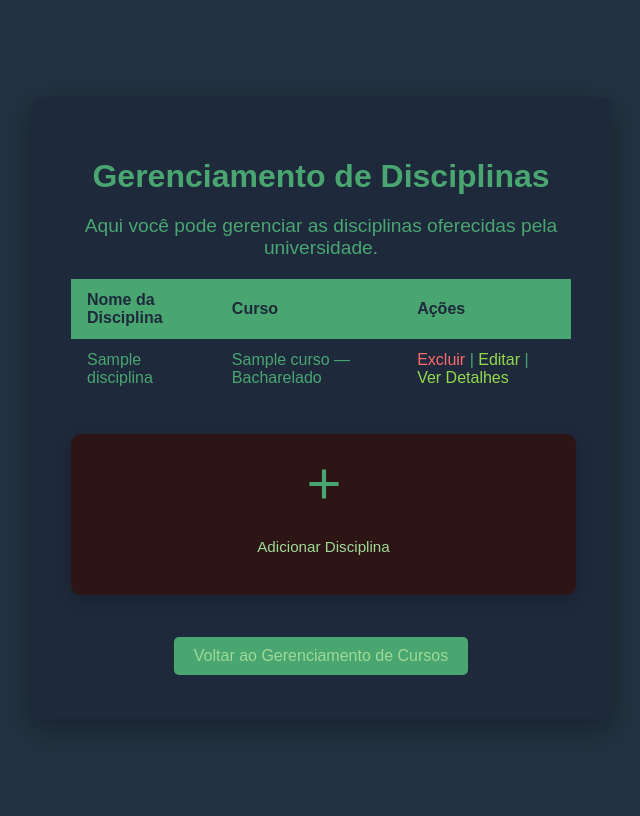
After one commit to Eduardo499/Sistema-Universitario, a Django app: page /cursos/cursos/disciplinas/ in a window 1280 px wide. The commit adds this page. Shown: the whole page, without its empty margins (319-959 px from the left). Run offline with Django 5.2, Linux system fonts and the light colour scheme; tables that the repository leaves empty hold one stand-in row (values such as "Sample post").

Commit message:
Gerenciar disciplinas adicionado

```diff
--- a/cursos/models.py
+++ b/cursos/models.py
@@ -17,3 +17,13 @@ class Curso(models.Model):
 
     def __str__(self):
         return self.nome
+
+class Disciplina(models.Model):
+    nome = models.CharField(max_length=100)
+    curso = models.ForeignKey(Curso, on_delete=models.CASCADE)
+
+    class Meta:
+        unique_together = ('nome', 'curso')
+
+    def __str__(self):
+        return self.nome
--- a/cursos/templates/cursos/cursos_home.html
+++ b/cursos/templates/cursos/cursos_home.html
@@ -20,7 +20,7 @@
                     <p>Gerenciar Cursos</p>
                 </div>
             </a>
-            <a href="">
+            <a href="{% url 'cursos:gerenciar_disciplinas' %}">
                 <div class="admin-card">
                     <img src="{% static 'core/icons/manage-discipline.svg' %}" alt="Gerenciar Disciplinas" class="admin-image">
                     <p>Gerenciar Disciplinas</p>
--- a/cursos/templates/cursos/gerenciar_cursos.html
+++ b/cursos/templates/cursos/gerenciar_cursos.html
@@ -33,7 +33,9 @@
                                 {% csrf_token %}
                                 <button type="submit" class="btn-link">Excluir</button>
                             </form>
+                            |
                             <a href="{% url 'cursos:editar_curso' curso.id %}">Editar</a>
+                            |
                             <a href="{% url 'cursos:info_curso' curso.id %}">Informações</a>
                         </td>
                     </tr>
--- /dev/null
+++ b/cursos/templates/cursos/gerenciar_disciplinas.html
@@ -0,0 +1,63 @@
+{% load static %}
+
+<!DOCTYPE html>
+<html lang="pt-br">
+<head>
+    <meta charset="UTF-8">
+    <meta name="viewport" content="width=device-width, initial-scale=1.0">
+    <title>Sistema Universitário</title>
+    <link rel="stylesheet" href="{% static 'core/style.css' %}">
+</head>
+<body>
+    <div class="admin-container">
+        <h1>Gerenciamento de Disciplinas</h1>
+        <p class="admin-subtitle">Aqui você pode gerenciar as disciplinas oferecidas pela universidade.</p>
+
+        <table>
+            <thead>
+                <tr>
+                    <th>Nome da Disciplina</th>
+                    <th>Curso</th>
+                    <th>Ações</th>
+                </tr>
+            </thead>
+            <tbody>
+                {% for disciplina in disciplinas %}
+                    <tr>
+                        <td>{{ disciplina.nome }}</td>
+                        <td>{{ disciplina.curso.nome }} — {{ disciplina.curso.get_grau_display }}</td>
+                        <td>
+                            <form method="post" action="{% url 'cursos:excluir_disciplina' disciplina.id %}" style="display:inline;">
+                                {% csrf_token %}
+                                <button type="submit" class="btn-link">Excluir</button>
+                            </form> |
+                            <a href="{% url 'cursos:editar_disciplina' disciplina.id %}">Editar</a>
+                            |
+                            <a href="{% url 'cursos:info_disciplina' disciplina.id %}">Ver Detalhes</a>
+                        </td>
+                    </tr>
+                {% empty %}
+                    <tr>
+                        <td colspan="3">Nenhuma disciplina cadastrada.</td>
+                    </tr>
+                {% endfor %}
+            </tbody>
+        </table>
+
+        <div class="admin-grid">
+
+            <a href="{% url 'cursos:adicionar_disciplina' %}">
+                <div class="add-card">
+                    <img src="{% static 'core/icons/add.svg' %}" alt="Adicionar Disciplina" class="admin-image">
+                    <p>Adicionar Disciplina</p>
+                </div>
+            </a>
+        </div>
+
+    <br>
+    <a href="{% url 'cursos:cursos_home' %}">
+        <button>Voltar ao Gerenciamento de Cursos</button>
+    </a>
+    </div>
+</body>
+</html>
--- a/cursos/urls.py
+++ b/cursos/urls.py
@@ -10,4 +10,9 @@ urlpatterns = [
     path('cursos/gerenciar/editar/<int:curso_id>/', editar_curso, name='editar_curso'),
     path('cursos/gerenciar/excluir/<int:curso_id>/', excluir_curso, name='excluir_curso'),
     path('cursos/gerenciar/info/<int:curso_id>/', info_curso, name='info_curso'),
+    path('cursos/disciplinas/', gerenciar_disciplinas, name='gerenciar_disciplinas'),
+    path('cursos/disciplinas/adicionar/', adicionar_disciplina, name='adicionar_disciplina'),
+    path('cursos/disciplinas/editar/<int:disciplina_id>/', editar_disciplina, name='editar_disciplina'),
+    path('cursos/disciplinas/excluir/<int:disciplina_id>/', excluir_disciplina, name='excluir_disciplina'),
+    path('cursos/disciplinas/info/<int:disciplina_id>/', info_disciplina, name='info_disciplina'),
 ]
--- a/cursos/views.py
+++ b/cursos/views.py
@@ -1,6 +1,6 @@
 from django.shortcuts import render, redirect
-from .forms import CustomForm
-from .models import Curso
+from .forms import *
+from .models import *
 
 # Create your views here.
 def cursos(request):
@@ -41,3 +41,39 @@ def excluir_curso(request, curso_id):
 def info_curso(request, curso_id):
     curso = Curso.objects.get(id=curso_id)
     return render(request, 'cursos/info_curso.html', {'curso': curso})
+
+def gerenciar_disciplinas(request):
+    disciplinas = Disciplina.objects.all()
+    return render(request, 'cursos/gerenciar_disciplinas.html', {'disciplinas': disciplinas})
+
+def adicionar_disciplina(request):
+    if request.method == 'POST':
+        form = CustomDisciplinaForm(request.POST)
+        if form.is_valid():
+            form.save()
+            return redirect('cursos:gerenciar_disciplinas')
+    else:
+        form = CustomDisciplinaForm()
+    return render(request, 'cursos/adicionar_disciplina.html', {'form': form})
+
+def excluir_disciplina(request, disciplina_id):
+    disciplina = Disciplina.objects.get(id=disciplina_id)
+    if request.method == 'POST':
+        disciplina.delete()
+        return redirect('cursos:gerenciar_disciplinas')
+    return render(request, 'cursos/gerenciar_disciplinas.html', {'disciplina': disciplina})
+
+def editar_disciplina(request, disciplina_id):
+    disciplina = Disciplina.objects.get(id=disciplina_id)
+    if request.method == 'POST':
+        form = CustomDisciplinaForm(request.POST, instance=disciplina)
+        if form.is_valid():
+            form.save()
+            return redirect('cursos:gerenciar_disciplinas')
+    else:
+        form = CustomDisciplinaForm(instance=disciplina)
+    return render(request, 'cursos/adicionar_disciplina.html', {'form': form, 'disciplina': disciplina})
+
+def info_disciplina(request, disciplina_id):
+    disciplina = Disciplina.objects.get(id=disciplina_id)
+    return render(request, 'cursos/info_disciplina.html', {'disciplina': disciplina})
```
Also changed, not shown: cursos/forms.py (+20 -1 lines), cursos/templates/cursos/adicionar_disciplina.html (added, +45 -0 lines), cursos/templates/cursos/info_disciplina.html (added, +30 -0 lines), cursos/migrations/0004_disciplina.py (added).
